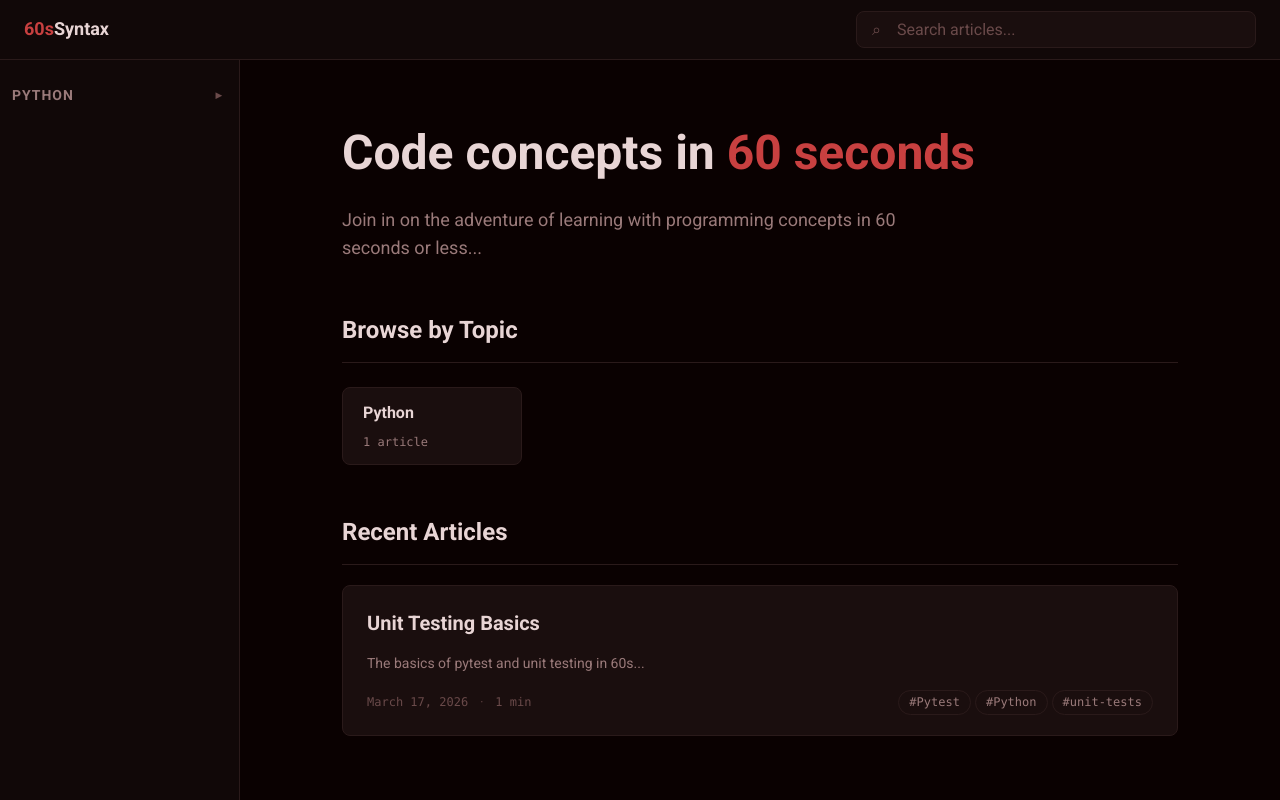
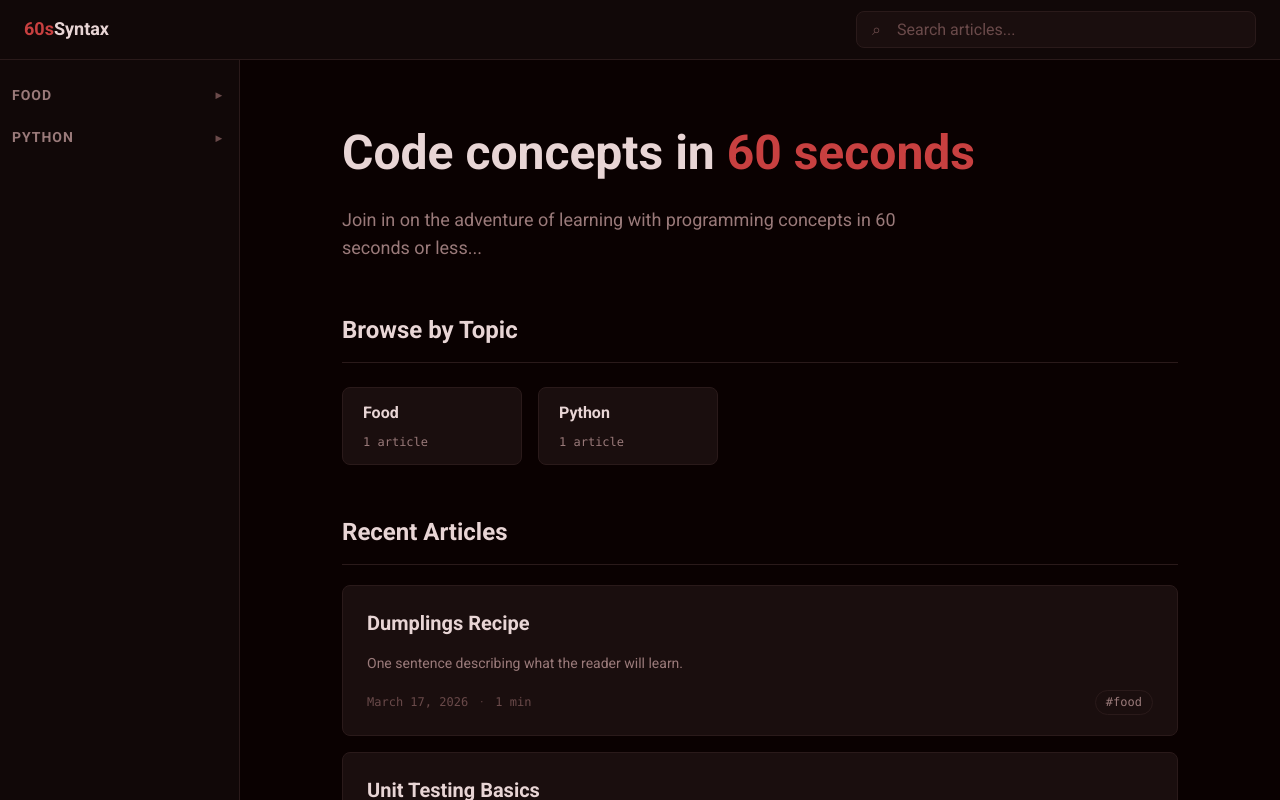
Before and after one commit to Mickey-Zhaang/SixtySecondSyntax, a React (Vite) app: page / in a window 1280 px wide. Shown: the top 800 px of the page. Built offline with nearby package versions, Linux system fonts and the light colour scheme.

Commit message:
started writing a dumplings article lol

```diff
--- a/src/components/common/Tag.tsx
+++ b/src/components/common/Tag.tsx
@@ -15,7 +15,8 @@ export function Tag({ label, onClick, active = false }: TagProps) {
 }
 
 const StyledTag = styled.span<{ $active: boolean; $clickable: boolean }>`
-	display: inline-block;
+	display: inline-flex;
+	align-items: center;
 	padding: 2px 10px;
 	border-radius: ${({ theme }) => theme.radii.full};
 	font-size: ${({ theme }) => theme.fontSizes.xs};
--- /dev/null
+++ b/src/content/articles/FOOD/dumplings.tsx
@@ -0,0 +1,27 @@
+import { ArticleTemplate } from '@/components';
+import type { ArticleMeta } from '@/lib/types';
+
+// 1. Meta — controls how the article appears in listings
+export const meta: ArticleMeta = {
+	title: 'Dumplings Recipe',
+	tags: ['food'],
+	date: '2026-03-17', // YYYY-MM-DD
+	excerpt: 'One sentence describing what the reader will learn.',
+	order: 1, // optional — controls sort order within a section: 1 > 9
+};
+
+// 2. Content — markdown string for the article body
+export const content = `
+Your markdown content here.
+
+## A heading
+
+\`\`\`language
+code example
+\`\`\`
+`;
+
+// 3. Default export — the rendered component
+export default function YourArticleName() {
+	return <ArticleTemplate meta={meta} markdown={content} />;
+}
```
